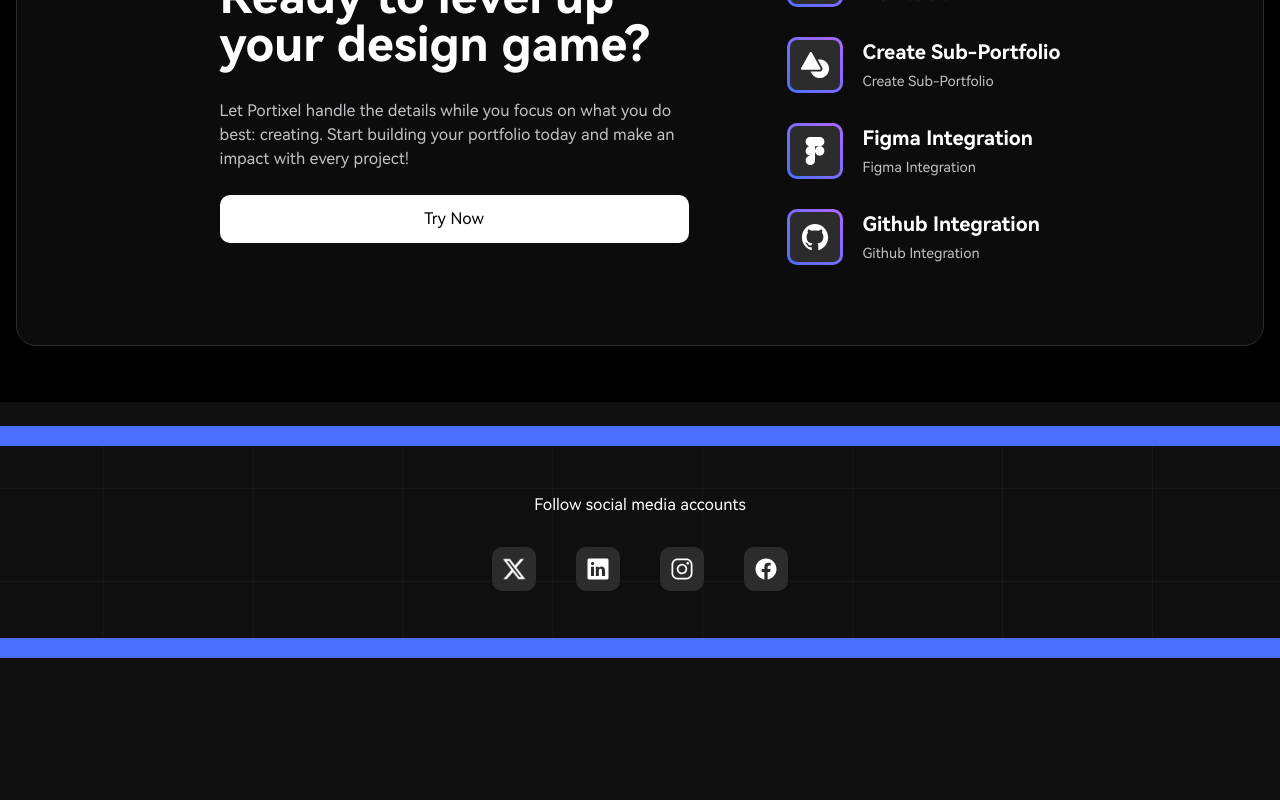
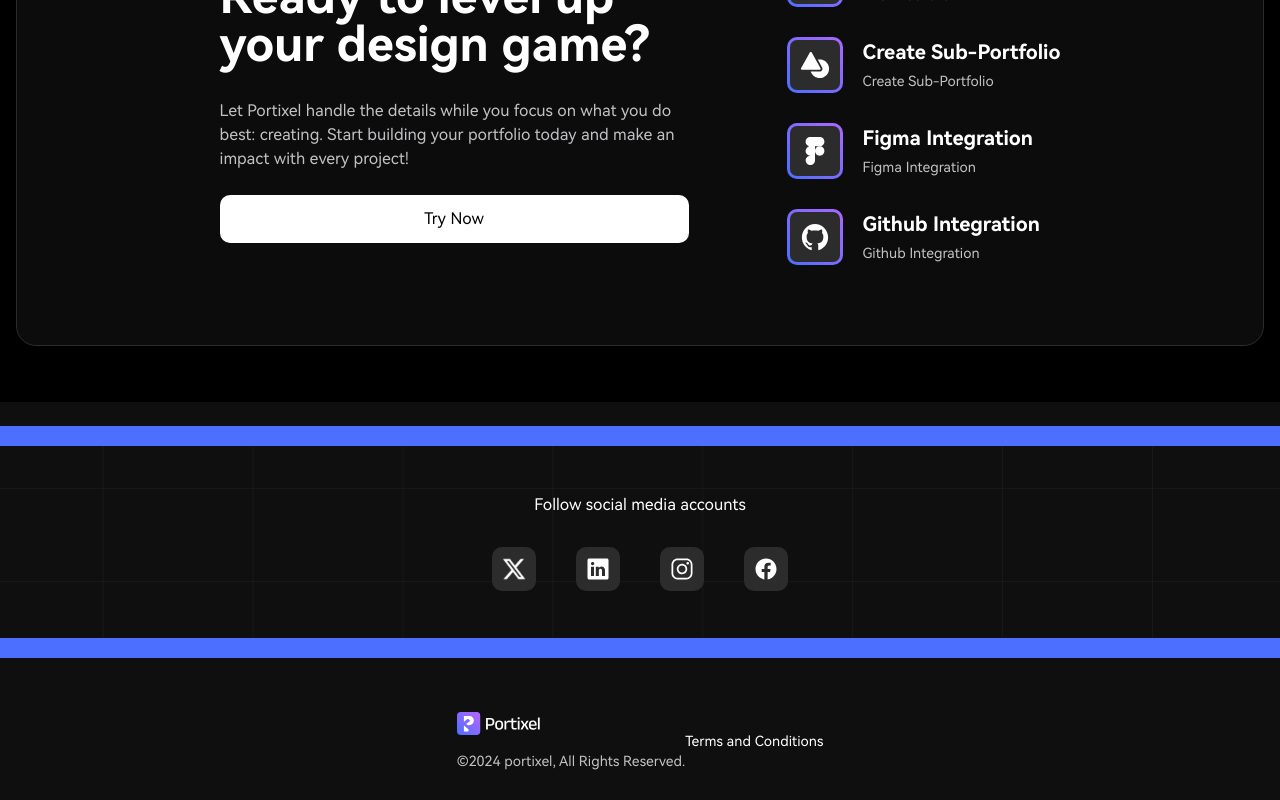
Before and after one commit to Dyserf/Portixel-FE, a Next.js app: page / in a window 1280 px wide. Shown: the part 2003-2803 px from the top of the page. Before the commit the page ends 2661 px from the top, so only its background shows below. Built offline with nearby package versions, Linux system fonts and the light colour scheme.

Commit message:
feat: create Footer

```diff
--- a/src/app/layout.tsx
+++ b/src/app/layout.tsx
@@ -2,6 +2,7 @@ import type { Metadata } from "next";
 import "./globals.css";
 import { harmonyOs } from "@/utils/fonts";
 import Navbar from "@/components/Navbar";
+import Footer from "@/components/Footer";
 
 export const metadata: Metadata = {
   title: "Portixel",
@@ -18,6 +19,7 @@ export default function RootLayout({
       <body className={`${harmonyOs.className} antialiased `}>
         <Navbar />
         {children}
+        <Footer />
       </body>
     </html>
   );
--- /dev/null
+++ b/src/components/Footer.tsx
@@ -0,0 +1,27 @@
+import Image from "next/image";
+import Link from "next/link";
+
+const Footer = () => {
+  return (
+    <footer className="centerUtil justify-between pt-[54px] px-[57px] pb-[29px] flex-wrap">
+      <div className="">
+        <Link href="">
+          <Image
+            alt="Portixel logo"
+            height={21}
+            width={83}
+            src="/icon/logoFull.svg"
+          />
+        </Link>
+
+        <p className="text-sm text-textSecondary mt-4">
+          ©{new Date().getFullYear()} portixel, All Rights Reserved.
+        </p>
+      </div>
+
+      <p className="text-sm">Terms and Conditions</p>
+    </footer>
+  );
+};
+
+export default Footer;
```
